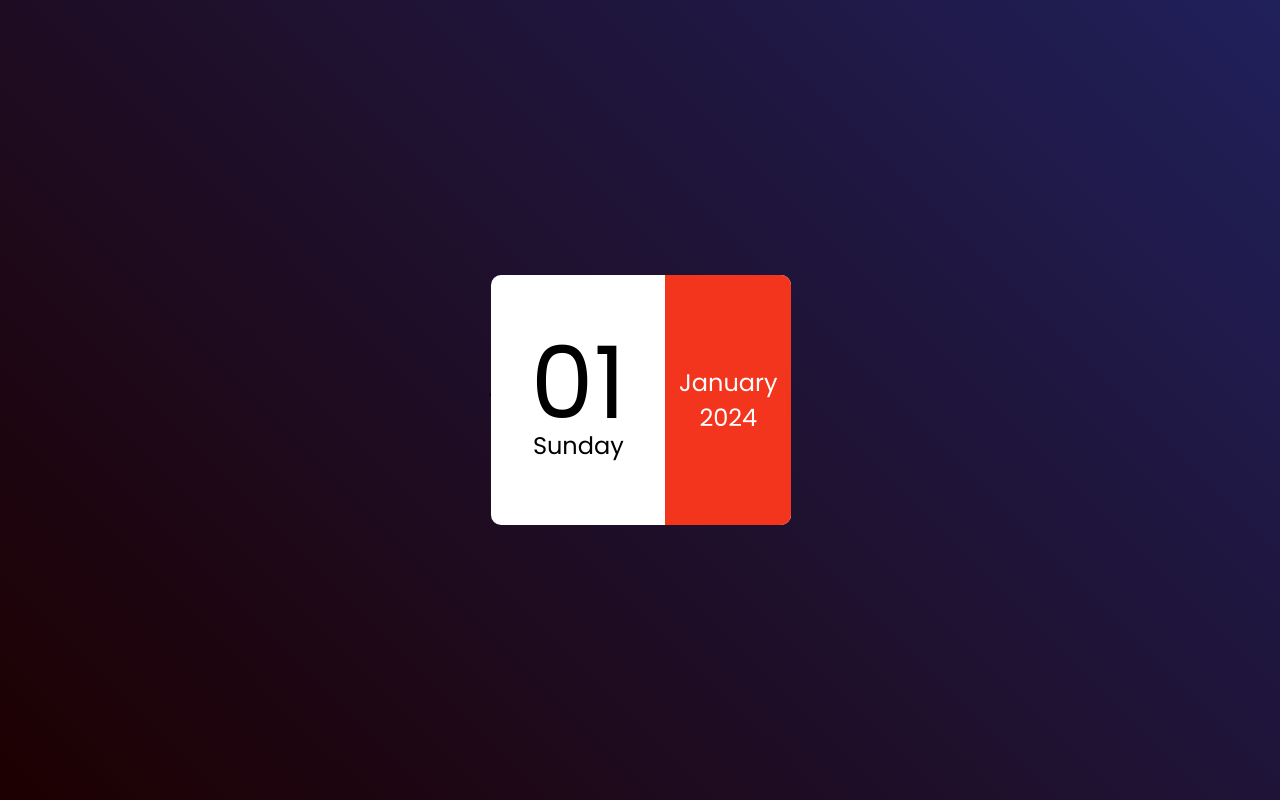
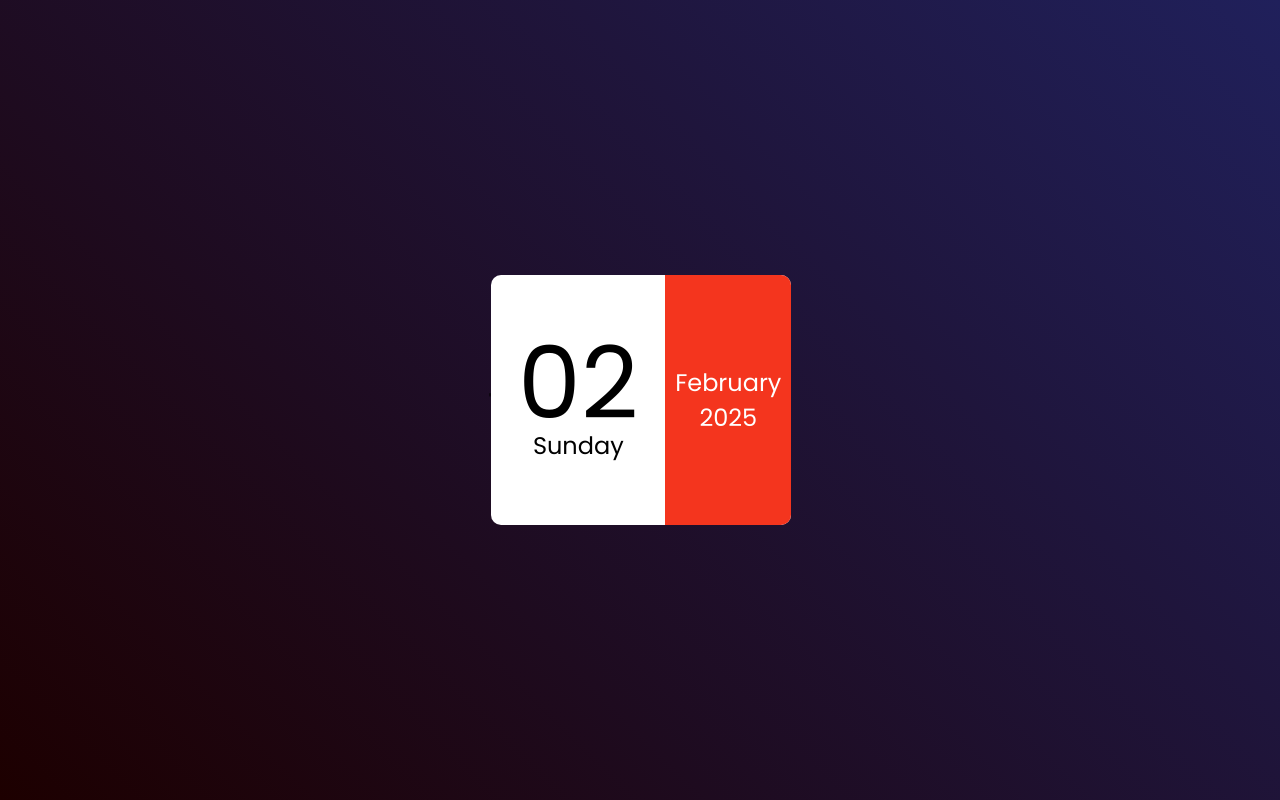
Before and after one commit to Harjot2552/mini-calendar, a plain HTML site: page index.html in a window 1280 px wide. Drawn offline with Linux system fonts and the light colour scheme.

Commit message:
Using the Date method changing the date dynamically

```diff
--- a/index.html
+++ b/index.html
@@ -27,7 +27,15 @@
         const month = document.getElementById("month")
         const year = document.getElementById("year")
 
+        let today = new Date();
 
+        const weekdays = ["Sunday", "Monday", "Tuesday", "Wednesday", "Thursday", "Friday", "Saturday"];
+        const allMonths = ['January', 'February', 'March', 'April', 'May', 'June', 'July', 'August', 'September', 'October', 'November', 'December'];
+
+        date.innerHTML = (today.getDate() < 10 ? "0" : "") + today.getDate();
+        day.innerHTML =  weekdays[today.getDay()];
+        month.innerHTML = allMonths[today.getMonth()]
+        year.innerHTML = today.getFullYear();
     </script>
 </body>
 </html>
```
